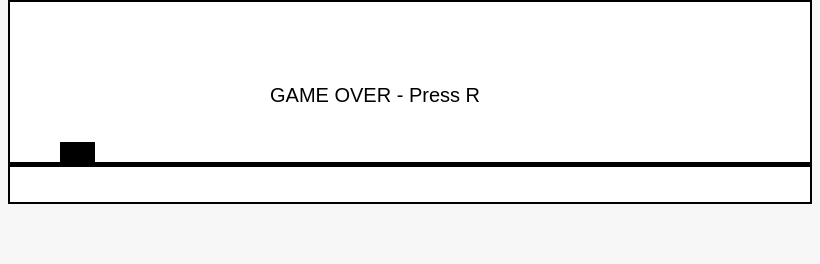
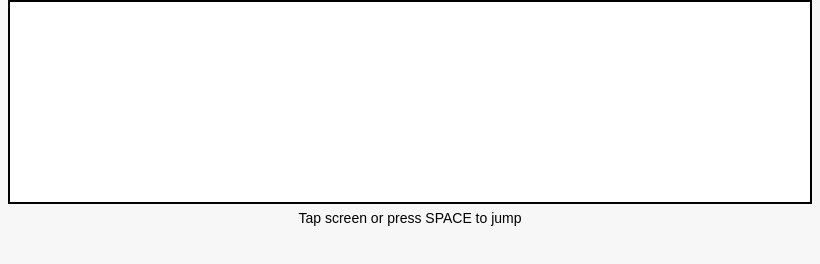
Before and after one commit to Vijindasaj/dino-game, an Electron app: page index.html in a window 820 px wide. Drawn offline with Linux system fonts and the light colour scheme.

Commit message:
Update index.html

```diff
--- a/index.html
+++ b/index.html
@@ -2,10 +2,12 @@
 <html>
 <head>
   <title>Dino Voice Game</title>
+  <meta name="viewport" content="width=device-width, initial-scale=1.0">
   <style>
     body {
       margin: 0;
       background: #f7f7f7;
+      touch-action: manipulation;
     }
     canvas {
       display: block;
@@ -13,17 +15,24 @@
       background: white;
       border: 2px solid black;
     }
+    .hint {
+      text-align: center;
+      font-family: Arial;
+      font-size: 14px;
+      margin-top: 6px;
+    }
   </style>
 </head>
 <body>
 
 <canvas id="game" width="800" height="200"></canvas>
+<div class="hint">Tap screen or press SPACE to jump</div>
 
 <script>
 const canvas = document.getElementById("game");
 const ctx = canvas.getContext("2d");
 
-// Dino variables
+// Dino
 let dinoY = 140;
 let velocity = 0;
 let gravity = 0.8;
@@ -42,96 +51,4 @@ const deathVoice = new Audio("voices/death1.mp3");
 jumpVoice.volume = 1;
 deathVoice.volume = 1;
 
-// 🔓 Unlock audio (IMPORTANT for Chrome)
-let audioUnlocked = false;
-
-function unlockAudio() {
-  if (!audioUnlocked) {
-    jumpVoice.play().then(() => {
-      jumpVoice.pause();
-      jumpVoice.currentTime = 0;
-    }).catch(() => {});
-    deathVoice.play().then(() => {
-      deathVoice.pause();
-      deathVoice.currentTime = 0;
-    }).catch(() => {});
-    audioUnlocked = true;
-  }
-}
-
-// Play jump sound
-function playJumpVoice() {
-  jumpVoice.currentTime = 0;
-  jumpVoice.play();
-}
-
-// Controls
-document.addEventListener("keydown", (e) => {
-  unlockAudio();
-
-  if (e.code === "Space" && !jumping && !gameOver) {
-    velocity = -12;
-    jumping = true;
-    playJumpVoice();
-  }
-
-  if (gameOver && e.code === "KeyR") {
-    location.reload();
-  }
-});
-
-// Update game logic
-function update() {
-  if (gameOver) return;
-
-  velocity += gravity;
-  dinoY += velocity;
-
-  if (dinoY >= 140) {
-    dinoY = 140;
-    velocity = 0;
-    jumping = false;
-  }
-
-  cactusX -= 5;
-  if (cactusX < -20) cactusX = 800;
-
-  // Collision detection
-  if (cactusX < 70 && cactusX > 40 && dinoY > 120) {
-    gameOver = true;
-    deathVoice.currentTime = 0;
-    deathVoice.play();
-  }
-}
-
-// Draw game
-function draw() {
-  ctx.clearRect(0, 0, 800, 200);
-
-  // Ground
-  ctx.fillRect(0, 160, 800, 5);
-
-  // Dino
-  ctx.fillRect(50, dinoY, 20, 20);
-
-  // Cactus
-  ctx.fillRect(cactusX, 140, 20, 20);
-
-  if (gameOver) {
-    ctx.font = "20px Arial";
-    ctx.fillText("GAME OVER - Press R", 260, 100);
-  }
-}
-
-// Game loop
-function loop() {
-  update();
-  draw();
-  requestAnimationFrame(loop);
-}
-
-loop();
-</script>
-
-</body>
-</html>
+// 🔓 Unlo
```
